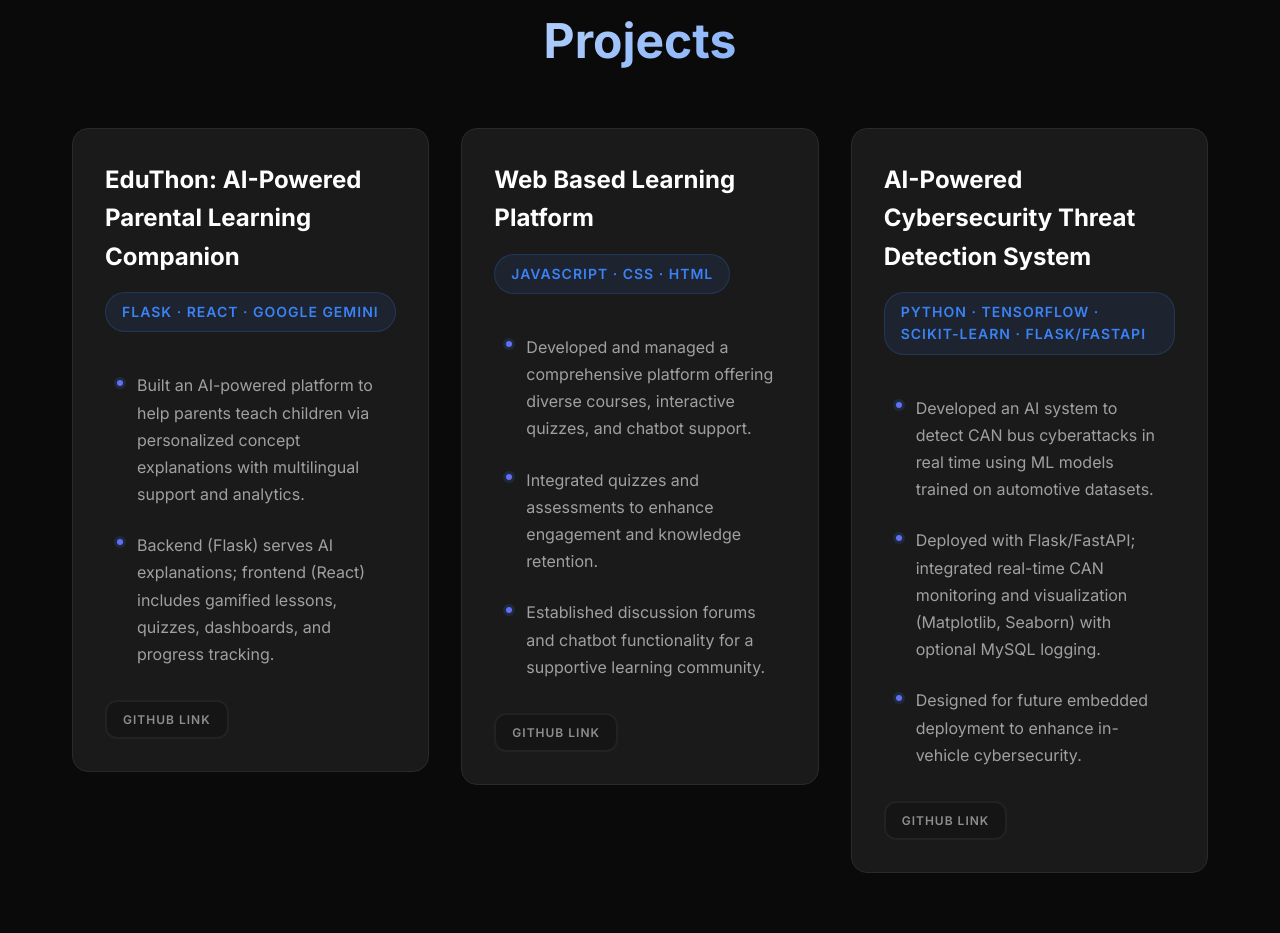
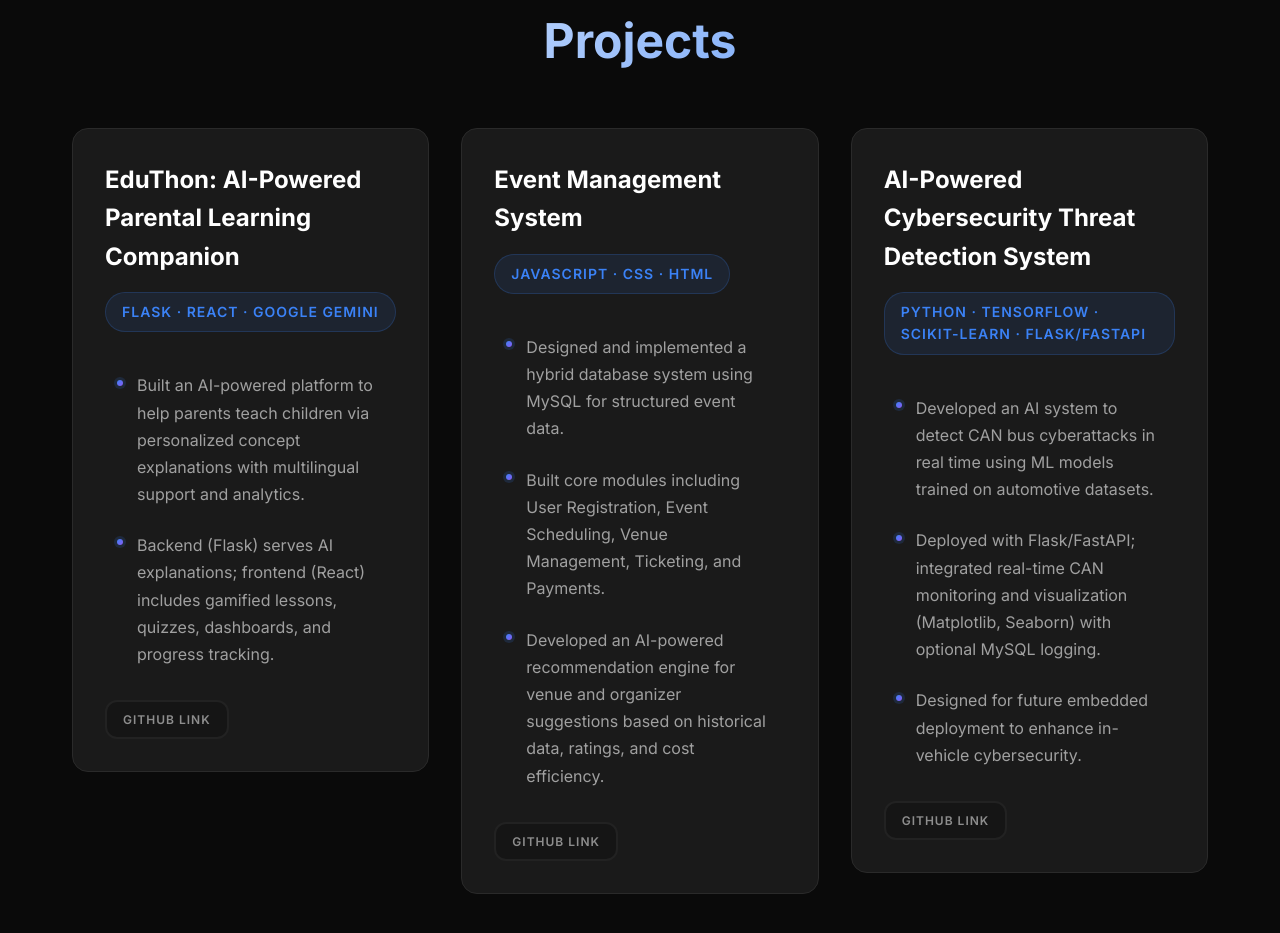
Before and after one commit to pavankumarrcs22/portfolio, a plain HTML site: page index.html in a window 1280 px wide. Shown: the part 1365-2298 px from the top of the page. Drawn offline with Linux system fonts and the light colour scheme.

Commit message:
Update index.html

```diff
--- a/index.html
+++ b/index.html
@@ -86,16 +86,16 @@
           </article>
           <article class="project">
             <div class="project-header">
-              <h3>Web Based Learning Platform</h3>
+              <h3>Event Management System</h3>
               <span class="stack">JavaScript · CSS · HTML</span>
             </div>
             <ul>
-              <li>Developed and managed a comprehensive platform offering diverse courses, interactive quizzes, and chatbot support.</li>
-              <li>Integrated quizzes and assessments to enhance engagement and knowledge retention.</li>
-              <li>Established discussion forums and chatbot functionality for a supportive learning community.</li>
+              <li>Designed and implemented a hybrid database system using MySQL for structured event data.</li>
+              <li>Built core modules including User Registration, Event Scheduling, Venue Management, Ticketing, and Payments.</li>
+              <li>Developed an AI-powered recommendation engine for venue and organizer suggestions based on historical data, ratings, and cost efficiency.</li>
             </ul>
             <div class="project-links">
-              <a class="btn small" href="#" aria-disabled="true">GitHub link</a>
+              <a class="btn small" href="https://github.com/pavankumarrcs22/Event-Management-System" aria-disabled="true">GitHub link</a>
             </div>
           </article>
 
```
